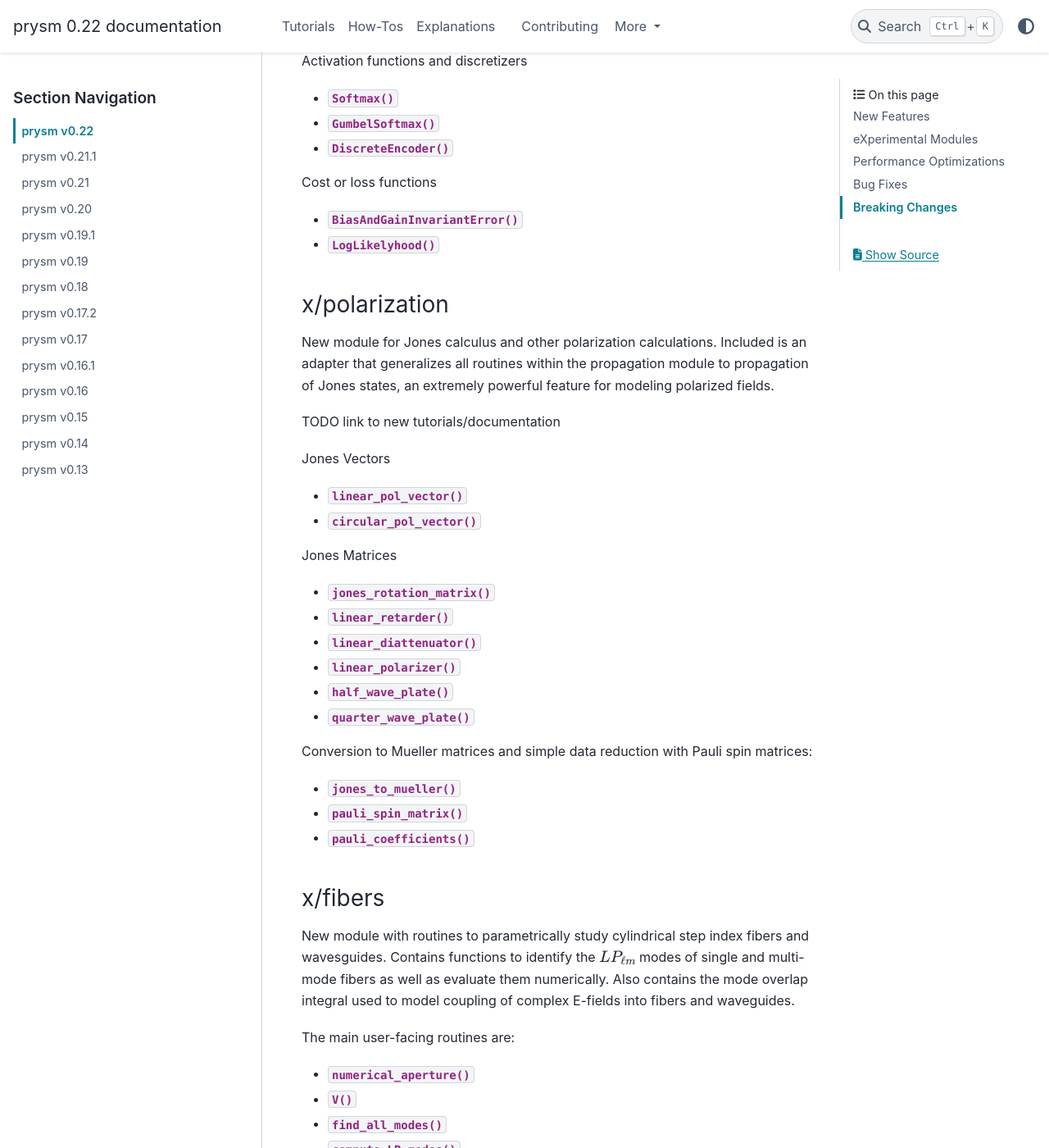
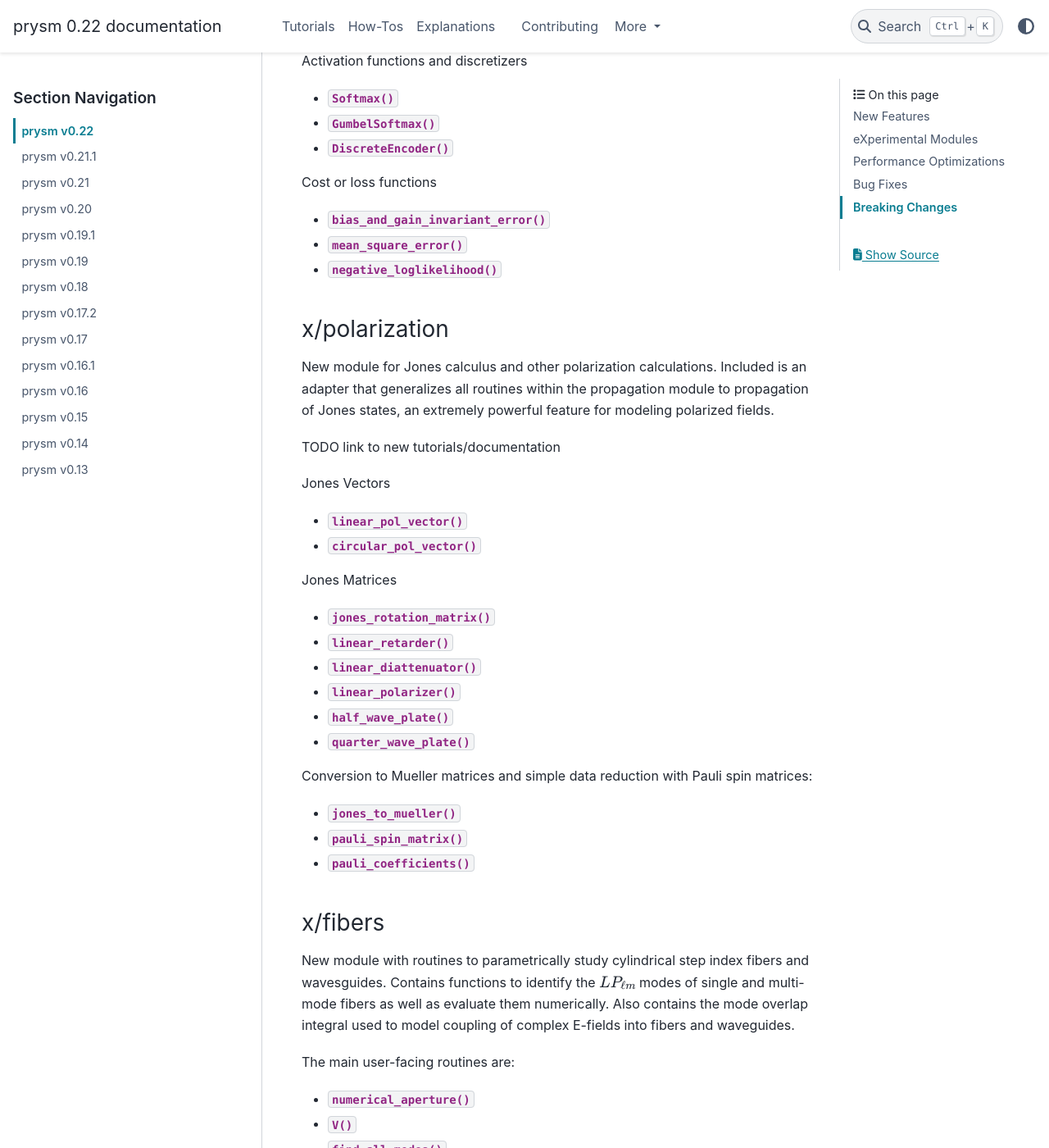
Before and after one commit to brandondube/prysm, a Sphinx documentation site: the page built from docs/source/releases/v0.22.rst, in a window 1280 px wide and 1400 px high, scrolled down 4179 px. Shown: the whole window at 82% size. Built offline with Sphinx 7.4.7 and the PyData theme 0.15.4, drawn with Linux system fonts in a browser that asks for light colours; pages that are not in the unit, such as notebooks, are missing from menus; some of the changed text lies outside the part shown.

Commit message:
releases/next: update for some changed names in new x/ functions

```diff
--- a/docs/source/releases/v0.22.rst
+++ b/docs/source/releases/v0.22.rst
@@ -200,8 +200,9 @@ Activation functions and discretizers
 
 Cost or loss functions
 
-* :func:`~prysm.x.optym.cost.BiasAndGainInvariantError`
-* :func:`~prysm.x.optym.cost.LogLikelyhood`
+* :func:`~prysm.x.optym.cost.bias_and_gain_invariant_error`
+* :func:`~prysm.x.optym.cost.mean_square_error`
+* :func:`~prysm.x.optym.cost.negative_loglikelihood`
 
 x/polarization
 --------------
```
Also changed, not shown: other parts of docs/source/releases/v0.22.rst (+1 -1 lines).
